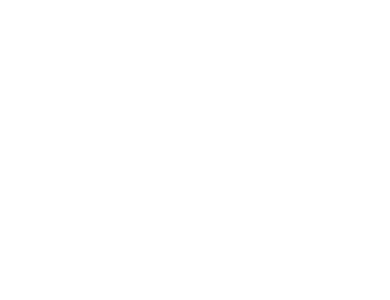
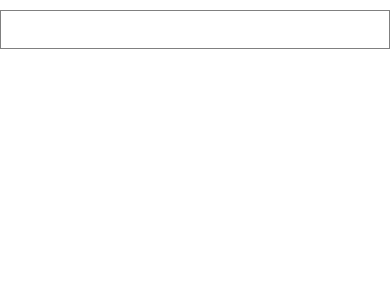
Before and after one commit to Rterrell25/React-Native-Todo, a React Native app: screen / in a window 390 px wide. Shown: the top 300 px of the page. Built offline with nearby package versions, Linux system fonts and the light colour scheme.

Commit message:
created form component and added basic styling, imported form into app container

```diff
--- a/App.js
+++ b/App.js
@@ -2,10 +2,12 @@
 import { TasksContextProvider } from "./context/TasksContext";
 import { SafeAreaView } from "react-native";
 import TasksList from "./components/TasksList";
+import Form from "./components/Form";
 
 export default () => (
   <TasksContextProvider>
     <SafeAreaView>
+      <Form />
       <TasksList />
     </SafeAreaView>
   </TasksContextProvider>
--- /dev/null
+++ b/components/Form.js
@@ -0,0 +1,24 @@
+import React, { useState } from "react";
+import { TextInput, StyleSheet } from "react-native";
+
+export default () => {
+  const [description, setDescription] = useState("");
+  return (
+    <TextInput
+      style={styles.textInput}
+      onChangeText={text => setDescription(text)}
+      value={description}
+    />
+  );
+};
+
+const styles = StyleSheet.create({
+  textInput: {
+    width: "100%",
+    borderColor: "gray",
+    borderWidth: 1,
+    padding: 10,
+    marginVertical: 10,
+    backgroundColor: "white"
+  }
+});
```
